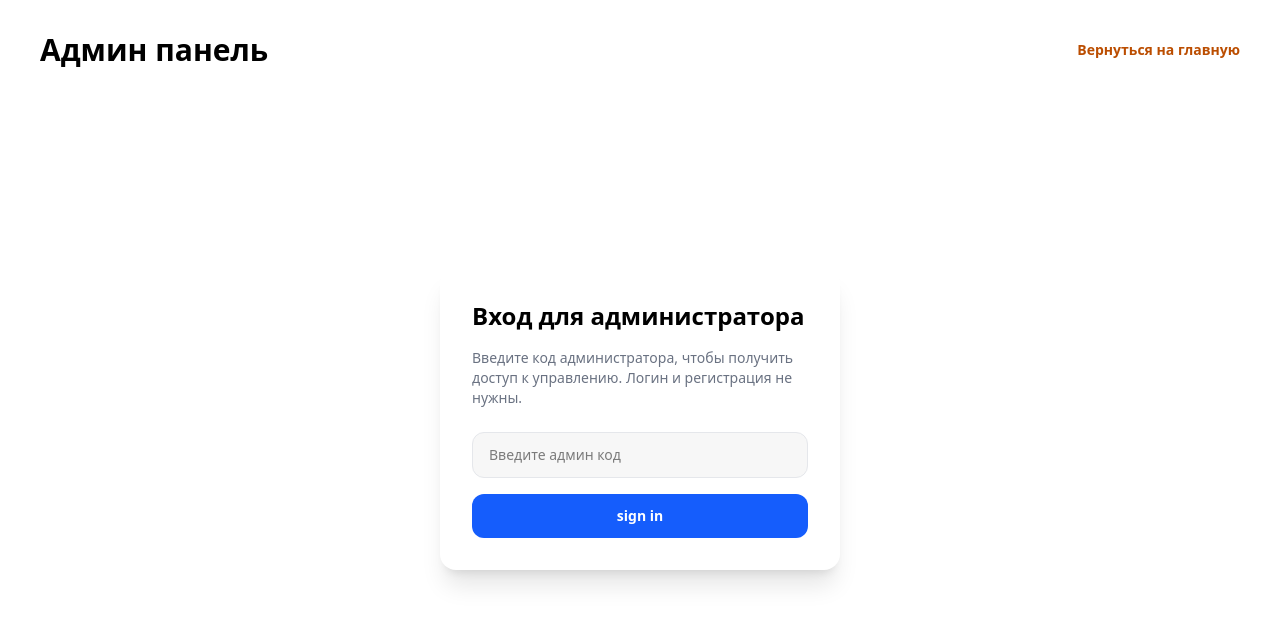
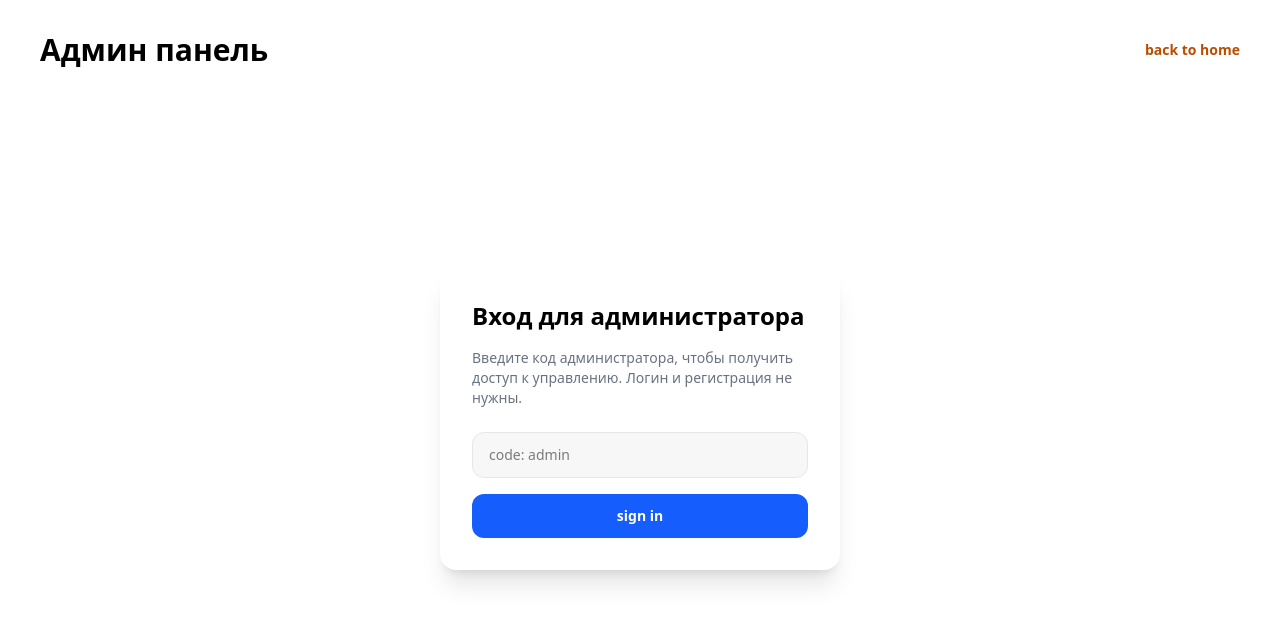
Before and after one commit to turayevabdullo9-cloud/pizza-loyiha-, a Next.js app: page /admin in a window 1280 px wide. Shown: the top 624 px of the page. Built offline with nearby package versions, Linux system fonts and the light colour scheme.

Commit message:
updated project

```diff
--- a/app/admin/page.tsx
+++ b/app/admin/page.tsx
@@ -144,7 +144,7 @@ const AdminPage = () => {
           <h1 className="text-3xl font-bold">Админ панель</h1>
         </div>
         <Link href="/" className="text-sm font-semibold text-amber-700">
-          Вернуться на главную
+          back to home
         </Link>
       </div>
 
@@ -159,7 +159,7 @@ const AdminPage = () => {
             <input
               value={code}
               onChange={(e) => setCode(e.target.value)}
-              placeholder="Введите админ код"
+              placeholder="code: admin"
               className="rounded-xl border border-gray-200 bg-[#f7f7f7] px-4 py-3 text-sm outline-none transition "
             />
             <button
```
